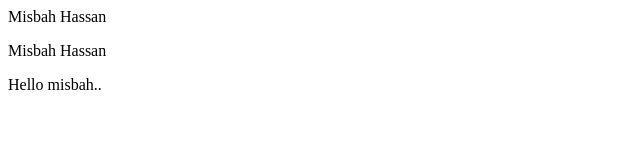
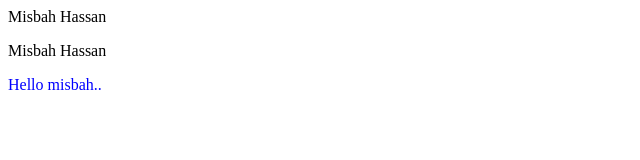
Before and after one commit to MisbahHassan123/EAD_Practice, a plain HTML site: page index.html in a window 1280 px wide. Shown: the whole page, without its empty margins (0-640 px from the left). Drawn offline with Linux system fonts and the light colour scheme.

Commit message:
Update index.html

```diff
--- a/index.html
+++ b/index.html
@@ -5,6 +5,6 @@
     <body>
         <p> Misbah Hassan</p>
         <p> Misbah Hassan</p>
-        <p> Hello misbah..</p>
+        <p style=color:blue> Hello misbah..</p>
     </body>
 </html>
```
